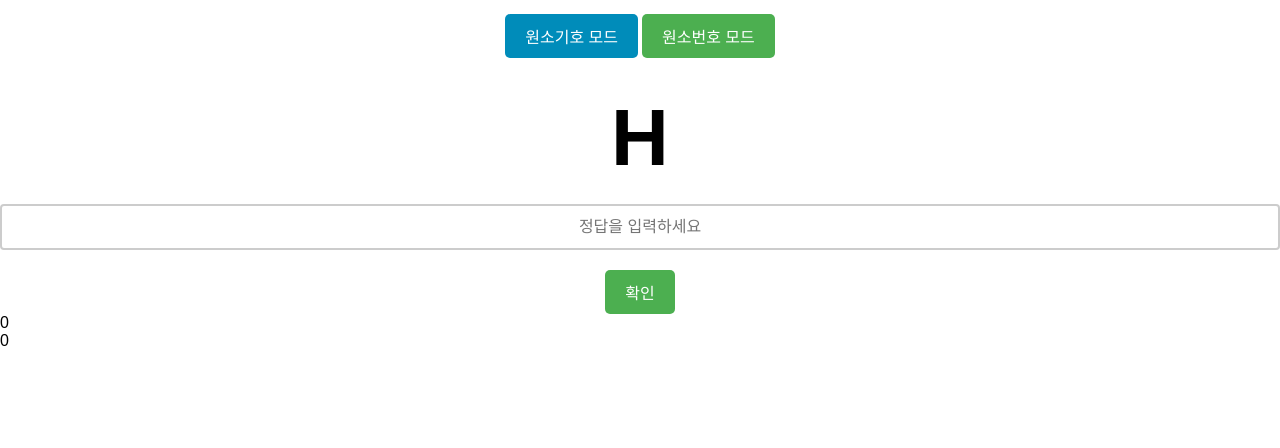
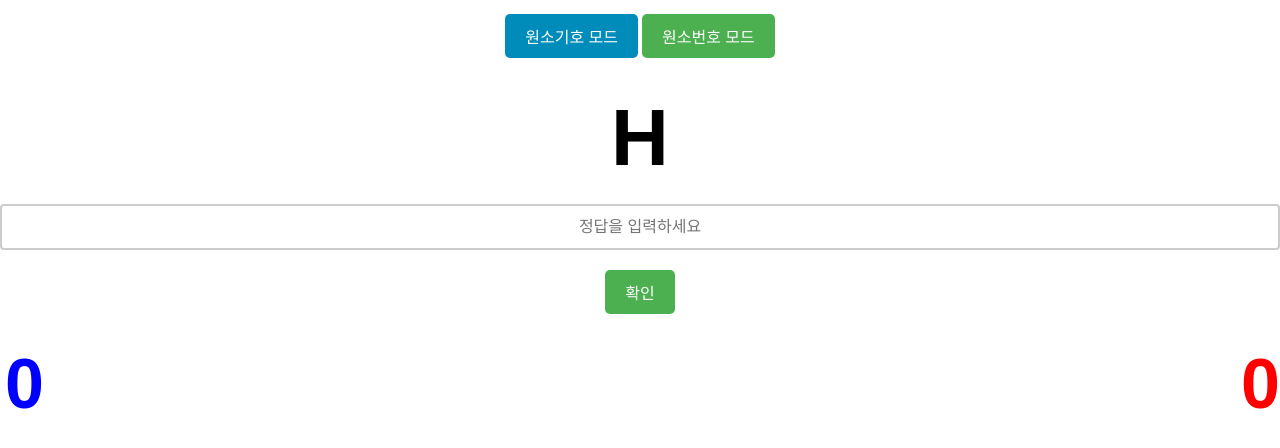
Before and after one commit to cjinone2/cjinone2.github.io, a plain HTML site: page index.html in a window 1280 px wide. Shown: the part 96-544 px from the top of the page. Drawn offline with Linux system fonts and the light colour scheme.

Commit message:
Update style.css

```diff
--- a/style.css
+++ b/style.css
@@ -100,3 +100,30 @@ body {
       align-items: center;
     }
   }
+
+
+
+  .scoreboard {
+    display: flex;
+    justify-content: space-between;
+    align-items: center;
+    margin-top: 30px;
+  }
+
+  .correct,
+  .wrong {
+    font-size: 70px;
+    font-weight: bold;
+  }
+
+  .correct {
+    color : blue;
+  }
+
+  .wrong {
+    color : red;
+  }
+  #correct-count,
+  #wrong-count {
+    margin-left: 5px;
+  }
```
